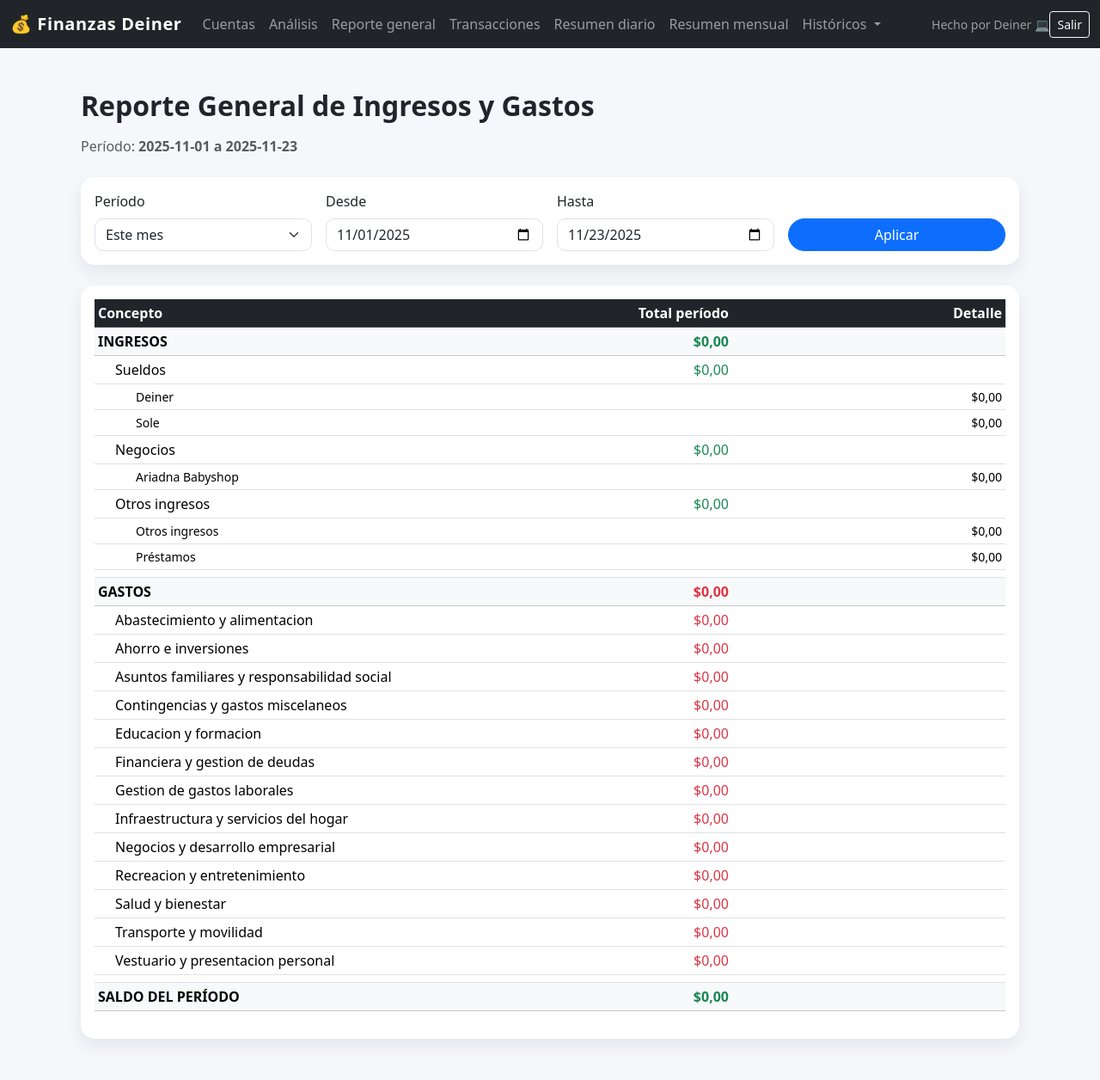
After one commit to dejotaortega/finanzas-deiner, a Flask app: page /reporte-general in a window 1280 px wide. The commit adds this page. Shown: the whole page at 86% size. Run offline with Flask 3, Linux system fonts and the light colour scheme; the visitor is signed in with stand-in values (Sample User, id 1); data that the repository does not hold is empty; parts of the project's set-up code (start-up, migrations or seed data) failed here and were passed over.

Commit message:
agregando reporte general

```diff
--- a/app.py
+++ b/app.py
@@ -978,6 +978,102 @@ def analisis():
         formatear_cop=formatear_cop,
     )
 
+@app.route("/reporte-general", methods=["GET"])
+@login_requerido
+def reporte_general():
+    # 1) Parámetros del filtro
+    periodo = request.args.get("periodo", "este_mes")
+    fecha_desde = request.args.get("fecha_desde")
+    fecha_hasta = request.args.get("fecha_hasta")
+
+    # Usamos el helper que ya tenemos
+    desde_iso, hasta_iso = calcular_rango_fechas(periodo, fecha_desde, fecha_hasta)
+
+    # 2) Cargar todas las transacciones y filtrar por rango
+    docs = (
+        db.collection("transacciones")
+        .order_by("fecha")
+        .order_by("id_transaccion")
+        .stream()
+    )
+
+    ingresos_por_cat = {}
+    gastos_por_cat = {}
+    total_ingresos = 0.0
+    total_gastos = 0.0
+
+    for d in docs:
+        data = d.to_dict()
+        fecha = data.get("fecha")
+        if not fecha:
+            continue
+
+        if fecha < desde_iso or fecha > hasta_iso:
+            continue
+
+        tipo_t = (data.get("tipo", "") or "").lower()
+        categoria = data.get("categoria", "Sin categoría")
+        valor = float(data.get("valor", 0))
+
+        if tipo_t == "gasto":
+            valor_abs = abs(valor)
+            gastos_por_cat[categoria] = gastos_por_cat.get(categoria, 0) + valor_abs
+            total_gastos += valor_abs
+        else:
+            # ingreso (valor guardado ya es positivo)
+            valor_abs = abs(valor)
+            ingresos_por_cat[categoria] = ingresos_por_cat.get(categoria, 0) + valor_abs
+            total_ingresos += valor_abs
+
+    # 3) Agrupar ingresos como en tu Excel
+    sueldo_deiner = ingresos_por_cat.get("Sueldo Deiner", 0)
+    sueldo_sole = ingresos_por_cat.get("Sueldo Sole", 0)
+    total_sueldos = sueldo_deiner + sueldo_sole
+
+    negocios = ingresos_por_cat.get("Negocios", 0)
+    ariadna_babyshop = ingresos_por_cat.get("Ariadna Babyshop", 0)
+    total_negocios = negocios + ariadna_babyshop
+
+    otros_ingresos = ingresos_por_cat.get("Otros ingresos", 0)
+    prestamos = ingresos_por_cat.get("Prestamos", 0)
+    total_otros = otros_ingresos + prestamos
+
+    saldo_periodo = total_ingresos - total_gastos
+
+    # 4) Para mostrar todas las categorías de gastos en orden
+    #    (usamos la lista CATEGORIAS_GASTO ya definida arriba)
+    gastos_ordenados = []
+    for cat in CATEGORIAS_GASTO:
+        gastos_ordenados.append({
+            "categoria": cat,
+            "valor": gastos_por_cat.get(cat, 0)
+        })
+
+    # 5) Texto del rango
+    rango_texto = f"{desde_iso} a {hasta_iso}"
+
+    return render_template(
+        "reporte_general.html",
+        periodo=periodo,
+        fecha_desde=desde_iso,
+        fecha_hasta=hasta_iso,
+        rango_texto=rango_texto,
+        total_ingresos=total_ingresos,
+        total_gastos=total_gastos,
+        saldo_periodo=saldo_periodo,
+        total_sueldos=total_sueldos,
+        sueldo_deiner=sueldo_deiner,
+        sueldo_sole=sueldo_sole,
+        total_negocios=total_negocios,
+        negocios=negocios,
+        ariadna_babyshop=ariadna_babyshop,
+        total_otros=total_otros,
+        otros_ingresos=otros_ingresos,
+        prestamos=prestamos,
+        gastos_ordenados=gastos_ordenados,
+        formatear_cop=formatear_cop,
+    )
+
 @app.context_processor
 def inject_helpers():
     return dict(formatear_cop=formatear_cop)
--- a/templates/base.html
+++ b/templates/base.html
@@ -48,6 +48,11 @@
             <li class="nav-item">
             <a class="nav-link" href="{{ url_for('analisis') }}">Análisis</a>
             </li>
+
+            <li class="nav-item">
+             <a class="nav-link" href="{{ url_for('reporte_general') }}">Reporte general</a>
+            </li>
+
 
             <li class="nav-item">
               <a
--- /dev/null
+++ b/templates/reporte_general.html
@@ -0,0 +1,173 @@
+{% extends "base.html" %}
+
+{% block title %}Reporte General{% endblock %}
+
+{% block content %}
+<div class="container py-4">
+  <h2 class="fw-bold mb-3">Reporte General de Ingresos y Gastos</h2>
+  <p class="text-muted mb-4">
+    Período: <strong>{{ rango_texto }}</strong>
+  </p>
+
+  <!-- FILTRO DE PERÍODO -->
+  <div class="card mb-4">
+    <div class="card-body">
+      <form method="GET" class="row g-3">
+
+        <div class="col-md-3">
+          <label class="form-label">Período</label>
+          <select name="periodo" class="form-select">
+            <option value="este_mes" {% if periodo=='este_mes' %}selected{% endif %}>Este mes</option>
+            <option value="mes_anterior" {% if periodo=='mes_anterior' %}selected{% endif %}>Mes anterior</option>
+            <option value="ultimos_7_dias" {% if periodo=='ultimos_7_dias' %}selected{% endif %}>Últimos 7 días</option>
+            <option value="ultimos_30_dias" {% if periodo=='ultimos_30_dias' %}selected{% endif %}>Últimos 30 días</option>
+            <option value="este_anio" {% if periodo=='este_anio' %}selected{% endif %}>Este año</option>
+            <option value="anio_anterior" {% if periodo=='anio_anterior' %}selected{% endif %}>Año anterior</option>
+            <option value="personalizado" {% if periodo=='personalizado' %}selected{% endif %}>Personalizado</option>
+          </select>
+        </div>
+
+        <div class="col-md-3">
+          <label class="form-label">Desde</label>
+          <input type="date" name="fecha_desde" class="form-control" value="{{ fecha_desde }}">
+        </div>
+
+        <div class="col-md-3">
+          <label class="form-label">Hasta</label>
+          <input type="date" name="fecha_hasta" class="form-control" value="{{ fecha_hasta }}">
+        </div>
+
+        <div class="col-md-3 d-flex align-items-end">
+          <button class="btn btn-primary w-100">Aplicar</button>
+        </div>
+
+      </form>
+    </div>
+  </div>
+
+  <!-- TABLA ESTILO EXCEL -->
+  <div class="card">
+    <div class="card-body">
+      <div class="table-responsive">
+        <table class="table table-sm align-middle">
+          <thead class="table-dark">
+            <tr>
+              <th style="width: 40%;">Concepto</th>
+              <th style="width: 30%;" class="text-end">Total período</th>
+              <th style="width: 30%;" class="text-end">Detalle</th>
+            </tr>
+          </thead>
+          <tbody>
+            <!-- INGRESOS -->
+            <tr class="table-light">
+              <td class="fw-bold">INGRESOS</td>
+              <td class="fw-bold text-end text-success">
+                {{ formatear_cop(total_ingresos) }}
+              </td>
+              <td></td>
+            </tr>
+
+            <!-- Sueldos -->
+            <tr>
+              <td class="ps-4">Sueldos</td>
+              <td class="text-end text-success">
+                {{ formatear_cop(total_sueldos) }}
+              </td>
+              <td></td>
+            </tr>
+            <tr class="small text-muted">
+              <td class="ps-5">Deiner</td>
+              <td></td>
+              <td class="text-end">
+                {{ formatear_cop(sueldo_deiner) }}
+              </td>
+            </tr>
+            <tr class="small text-muted">
+              <td class="ps-5">Sole</td>
+              <td></td>
+              <td class="text-end">
+                {{ formatear_cop(sueldo_sole) }}
+              </td>
+            </tr>
+
+            <!-- Negocios -->
+            <tr>
+              <td class="ps-4">Negocios</td>
+              <td class="text-end text-success">
+                {{ formatear_cop(total_negocios) }}
+              </td>
+              <td></td>
+            </tr>
+            <tr class="small text-muted">
+              <td class="ps-5">Ariadna Babyshop</td>
+              <td></td>
+              <td class="text-end">
+                {{ formatear_cop(ariadna_babyshop) }}
+              </td>
+            </tr>
+
+            <!-- Otros ingresos -->
+            <tr>
+              <td class="ps-4">Otros ingresos</td>
+              <td class="text-end text-success">
+                {{ formatear_cop(total_otros) }}
+              </td>
+              <td></td>
+            </tr>
+            <tr class="small text-muted">
+              <td class="ps-5">Otros ingresos</td>
+              <td></td>
+              <td class="text-end">
+                {{ formatear_cop(otros_ingresos) }}
+              </td>
+            </tr>
+            <tr class="small text-muted">
+              <td class="ps-5">Préstamos</td>
+              <td></td>
+              <td class="text-end">
+                {{ formatear_cop(prestamos) }}
+              </td>
+            </tr>
+
+            <!-- ESPACIO -->
+            <tr><td colspan="3"></td></tr>
+
+            <!-- GASTOS -->
+            <tr class="table-light">
+              <td class="fw-bold">GASTOS</td>
+              <td class="fw-bold text-end text-danger">
+                {{ formatear_cop(total_gastos) }}
+              </td>
+              <td></td>
+            </tr>
+
+            {% for g in gastos_ordenados %}
+            <tr>
+              <td class="ps-4">{{ g.categoria }}</td>
+              <td class="text-end text-danger">
+                {{ formatear_cop(g.valor) }}
+              </td>
+              <td></td>
+            </tr>
+            {% endfor %}
+
+            <!-- ESPACIO -->
+            <tr><td colspan="3"></td></tr>
+
+            <!-- SALDO -->
+            <tr class="table-light">
+              <td class="fw-bold">SALDO DEL PERÍODO</td>
+              <td class="fw-bold text-end {% if saldo_periodo >= 0 %}text-success{% else %}text-danger{% endif %}">
+                {{ formatear_cop(saldo_periodo) }}
+              </td>
+              <td></td>
+            </tr>
+
+          </tbody>
+        </table>
+      </div>
+    </div>
+  </div>
+
+</div>
+{% endblock %}
```
